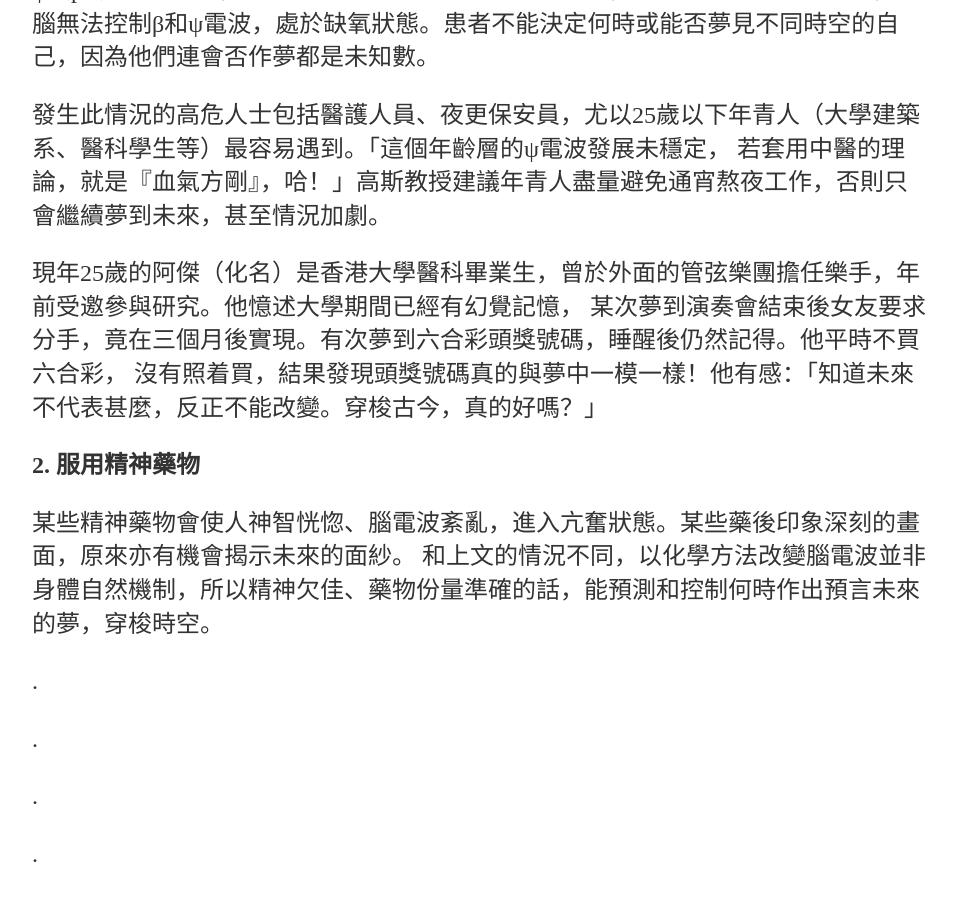
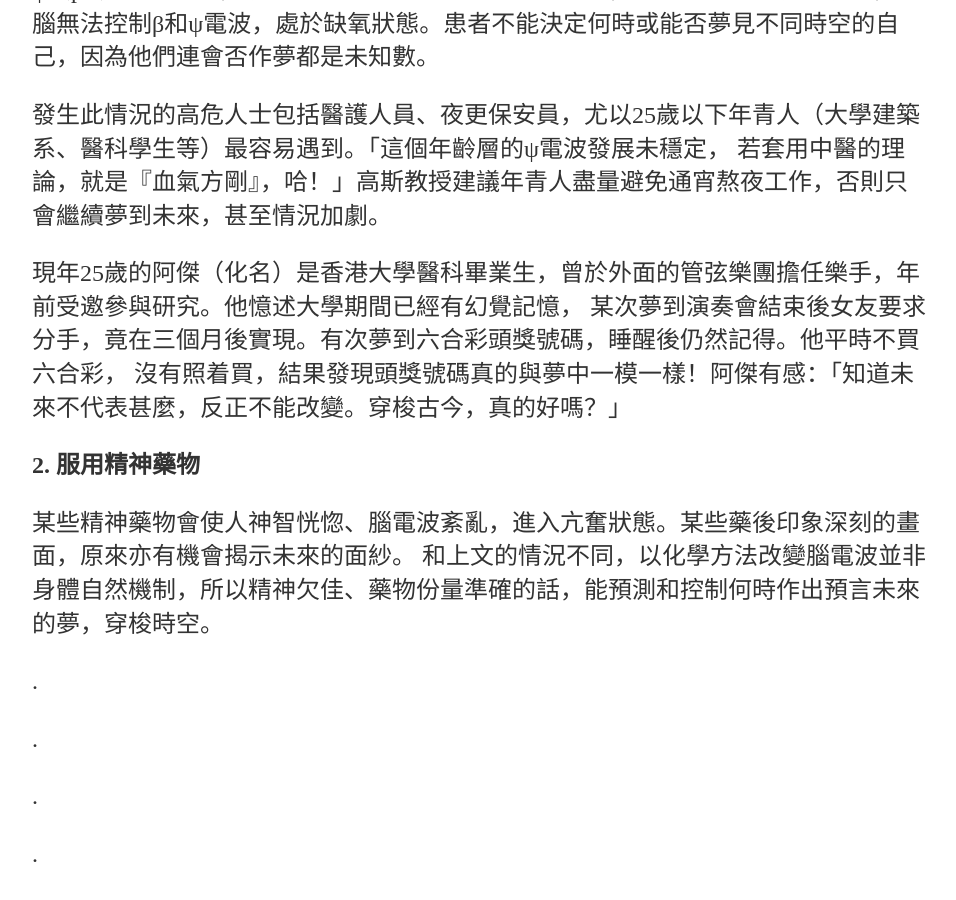
Before and after one commit to maksuihin/maksuihin.github.io, a Jekyll site: the page built from time.html, in a window 1280 px wide and 900 px high, scrolled down 830 px. Shown: the whole window, without its empty margins (160-1116 px from the left). Built offline with Jekyll 4.4.1, drawn with Linux system fonts in a browser that asks for light colours.

Commit message:
Update time.html

```diff
--- a/time.html
+++ b/time.html
@@ -19,7 +19,7 @@ title: 每日新知：無意識時空摺疊
         若套用中醫的理論，就是『血氣方剛』，哈！」高斯教授建議年青人盡量避免通宵熬夜工作，否則只會繼續夢到未來，甚至情況加劇。</p>
     <p>現年25歲的阿傑（化名）是香港大學醫科畢業生，曾於外面的管弦樂團擔任樂手，年前受邀參與研究。他憶述大學期間已經有幻覺記憶，
         某次夢到演奏會結束後女友要求分手，竟在三個月後實現。有次夢到六合彩頭獎號碼，睡醒後仍然記得。他平時不買六合彩，
-        沒有照着買，結果發現頭獎號碼真的與夢中一模一樣！他有感：「知道未來不代表甚麼，反正不能改變。穿梭古今，真的好嗎？」</p>
+        沒有照着買，結果發現頭獎號碼真的與夢中一模一樣！阿傑有感：「知道未來不代表甚麼，反正不能改變。穿梭古今，真的好嗎？」</p>
     <p><b>2. 服用精神藥物</b></p>
     <p>某些精神藥物會使人神智恍惚、腦電波紊亂，進入亢奮狀態。某些藥後印象深刻的畫面，原來亦有機會揭示未來的面紗。
     和上文的情況不同，以化學方法改變腦電波並非身體自然機制，所以精神欠佳、藥物份量準確的話，能預測和控制何時作出預言未來的夢，穿梭時空。</p>
```
